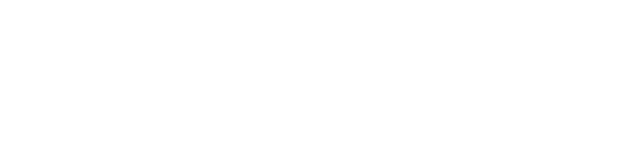
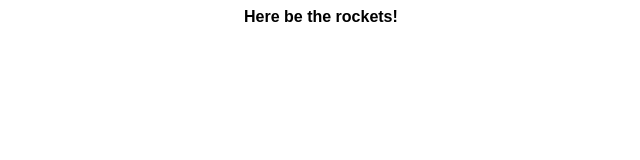
Before and after one commit to drifting-rockets/website, a plain HTML site: page index.html in a window 1280 px wide. Shown: the whole page, without its empty margins (196-836 px from the left). Drawn offline with Linux system fonts and the light colour scheme.

Commit message:
Typo Fix

```diff
--- a/index.html
+++ b/index.html
@@ -1,5 +1,5 @@
 <html>
 <body>
-<h3 style="font-family: sans-serif; margin: auto; max-width: 400px; font-size: 16px;>Here be the rockets!</h3>
+<h3 style="font-family: sans-serif; margin: auto; max-width: 400px; font-size: 16px;">Here be the rockets!</h3>
 </body>
 </html>
```
